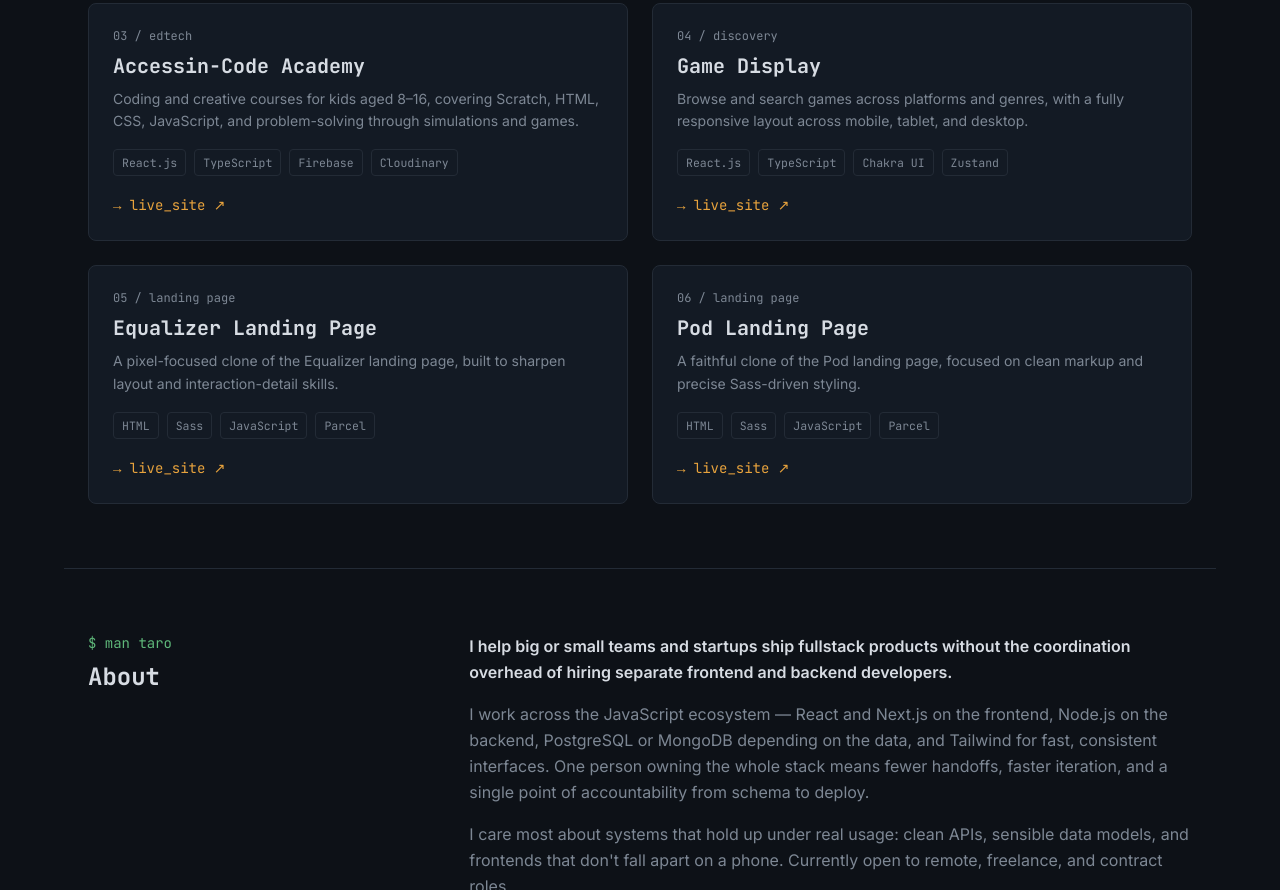
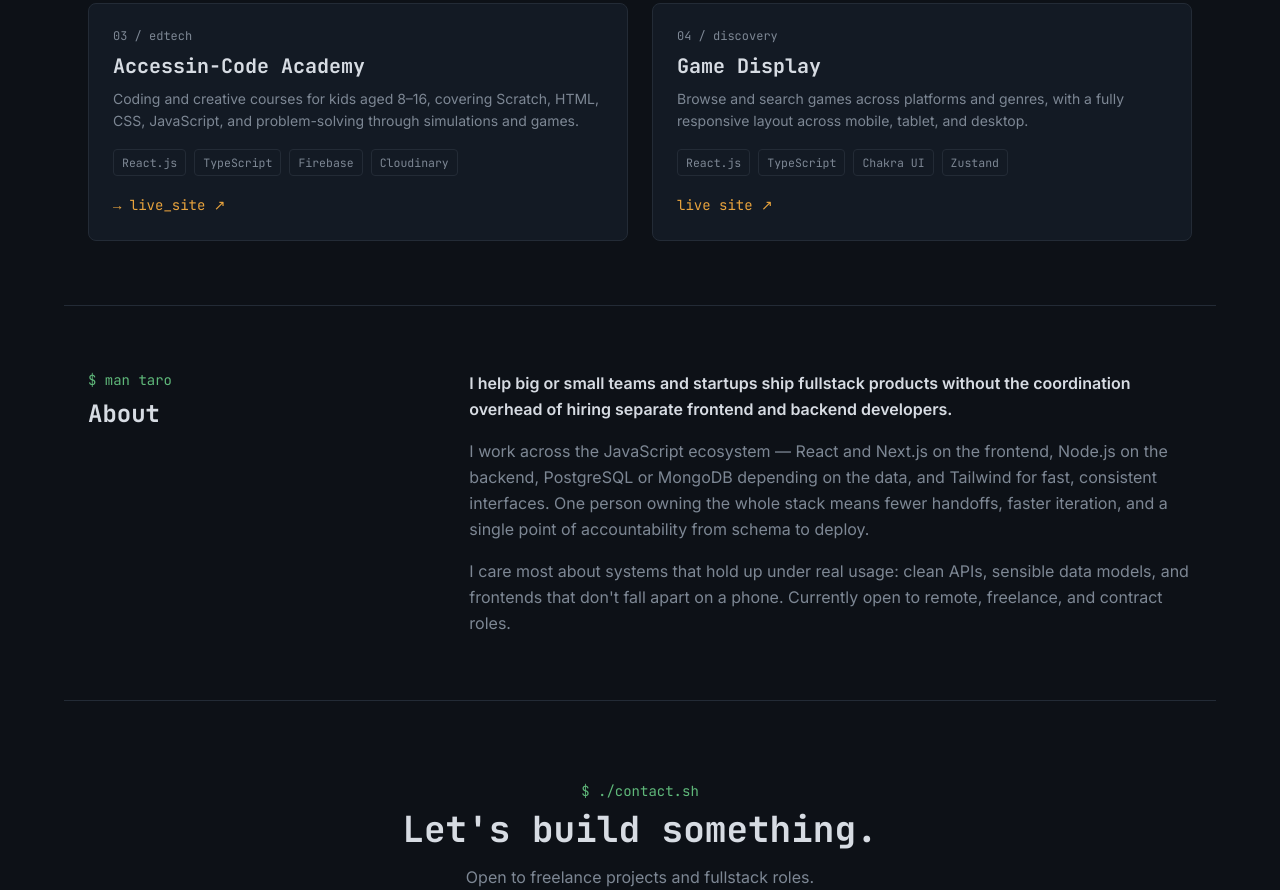
Before and after one commit to tarocee/portfolio, a plain HTML site: page index.html in a window 1280 px wide. Shown: the part 1910-2800 px from the top of the page. Drawn offline with nearby package versions, Linux system fonts and the light colour scheme.

```diff
--- a/index.html
+++ b/index.html
@@ -67,8 +67,8 @@
     to deploy — so your team doesn't need a frontend hire and a backend hire, just one.
   </p>
   <div class="mt-8 flex flex-wrap gap-4">
-    <a href="#work" class="mono px-5 py-3 bg-[var(--amber)] text-[#0d1117] font-bold text-sm hover:bg-[#f4b559] transition">view_projects()</a>
-    <a href="#contact" class="mono px-5 py-3 border border-[var(--line)] text-sm hover:border-[var(--amber-dim)] transition">get_in_touch()</a>
+    <a href="#work" class="mono px-5 py-3 bg-[var(--amber)] text-[#0d1117] font-bold text-sm hover:bg-[#f4b559] transition">view projects()</a>
+    <a href="#contact" class="mono px-5 py-3 border border-[var(--line)] text-sm hover:border-[var(--amber-dim)] transition">get in touch</a>
   </div>
   <div class="mt-14 max-w-lg card rounded-lg p-5 mono text-sm">
     <div class="flex gap-1.5 mb-3"><span class="w-3 h-3 rounded-full bg-[#ff5f56]"></span><span class="w-3 h-3 rounded-full bg-[#ffbd2e]"></span><span class="w-3 h-3 rounded-full bg-[#27c93f]"></span></div>
@@ -138,27 +138,7 @@
       <div class="flex flex-wrap gap-2 mb-4">
         <span class="tag mono px-2 py-1 rounded">React.js</span><span class="tag mono px-2 py-1 rounded">TypeScript</span><span class="tag mono px-2 py-1 rounded">Chakra UI</span><span class="tag mono px-2 py-1 rounded">Zustand</span>
       </div>
-      <a href="https://game-display.netlify.app/" target="_blank" rel="noopener noreferrer" class="mono text-sm text-[var(--amber)] hover:underline">→ live_site ↗</a>
-    </article>
-
-    <article class="card rounded-lg p-6">
-      <p class="mono text-xs text-[var(--text-dim)] mb-2">05 / landing page</p>
-      <h3 class="mono text-xl font-bold mb-2">Equalizer Landing Page</h3>
-      <p class="text-[var(--text-dim)] text-sm leading-relaxed mb-4">A pixel-focused clone of the Equalizer landing page, built to sharpen layout and interaction-detail skills.</p>
-      <div class="flex flex-wrap gap-2 mb-4">
-        <span class="tag mono px-2 py-1 rounded">HTML</span><span class="tag mono px-2 py-1 rounded">Sass</span><span class="tag mono px-2 py-1 rounded">JavaScript</span><span class="tag mono px-2 py-1 rounded">Parcel</span>
-      </div>
-      <a href="https://equalizer-delta.vercel.app/" target="_blank" rel="noopener noreferrer" class="mono text-sm text-[var(--amber)] hover:underline">→ live_site ↗</a>
-    </article>
-
-    <article class="card rounded-lg p-6">
-      <p class="mono text-xs text-[var(--text-dim)] mb-2">06 / landing page</p>
-      <h3 class="mono text-xl font-bold mb-2">Pod Landing Page</h3>
-      <p class="text-[var(--text-dim)] text-sm leading-relaxed mb-4">A faithful clone of the Pod landing page, focused on clean markup and precise Sass-driven styling.</p>
-      <div class="flex flex-wrap gap-2 mb-4">
-        <span class="tag mono px-2 py-1 rounded">HTML</span><span class="tag mono px-2 py-1 rounded">Sass</span><span class="tag mono px-2 py-1 rounded">JavaScript</span><span class="tag mono px-2 py-1 rounded">Parcel</span>
-      </div>
-      <a href="https://pod-request-access.netlify.app/" target="_blank" rel="noopener noreferrer" class="mono text-sm text-[var(--amber)] hover:underline">→ live_site ↗</a>
+      <a href="https://game-display.netlify.app/" target="_blank" rel="noopener noreferrer" class="mono text-sm text-[var(--amber)] hover:underline"> live site ↗</a>
     </article>
   </div>
 </section>
@@ -183,7 +163,7 @@
 </section>
 
 <footer class="border-t border-[var(--line)] py-8 text-center mono text-xs text-[var(--text-dim)]">
-  © 2026 Taro Chilo — built with Node, Postgres, and Tailwind
+  © 2026 Taro Chilo
 </footer>
 
 <script>
```
